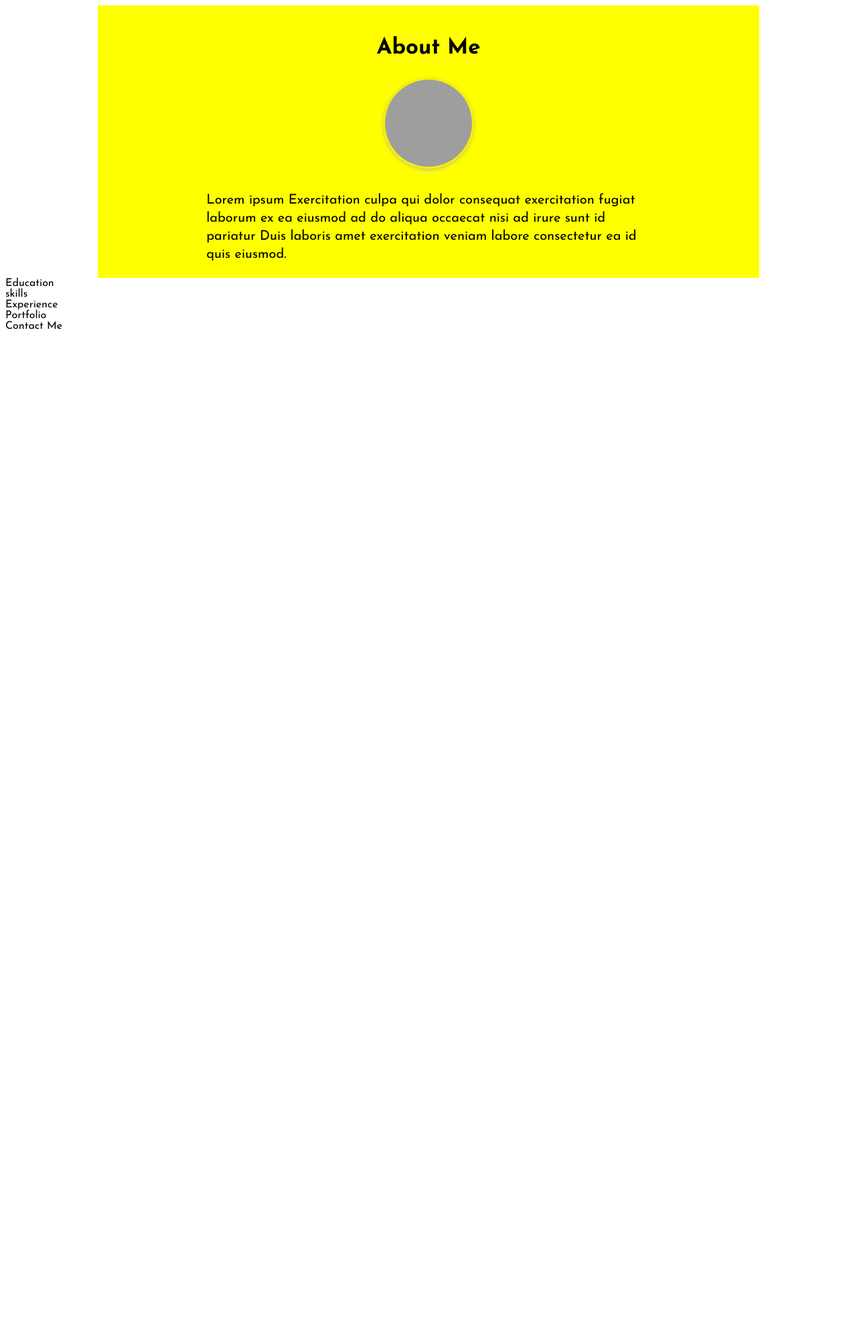
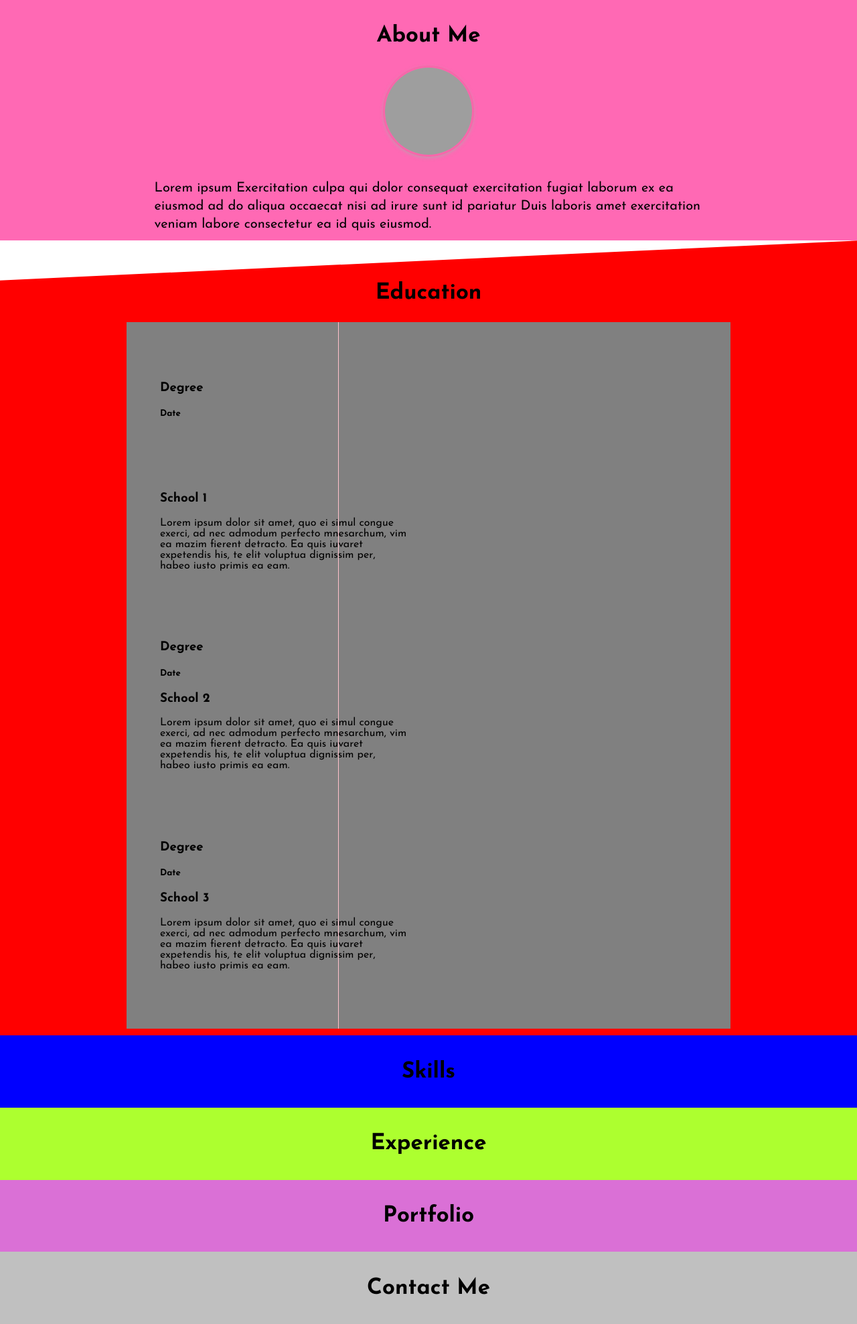
Before and after one commit to okafohenry/portfolio, a PHP site: page /resume.html in a window 1280 px wide. Shown: the whole page at 67% size. Before the commit the page ends 492 px from the top, so only its background shows below. Run offline with PHP 8.4, Linux system fonts and the light colour scheme; some libraries are stand-ins or nearby versions; grey boxes are pictures that could not be loaded.

Commit message:
added styling to resume.html

```diff
--- a/index.html
+++ b/index.html
@@ -15,11 +15,11 @@
     <section class="container">
         <section class="personal-information">
             <div>
-                <h5 class="hi-there">Hi there</h5>
+                <h5 class="hi-there">HI THERE,</h5>
                 <span id="name" class="name"></span>
-                <h5 class="intro">Frontend developer | Web instructor</h5>
+                <h5 class="intro">FRONTEND WEB DEVELOPER | WEB INSTRUCTOR</h5>
             </div>
-            <a href="resume.html">more about me &raquo;</a>
+            <a href="resume.html">MORE ABOUT ME &raquo;</a>
         </section>
         <section class="social-links">
             <a href="https://twitter.com/_okafohenrie" target="_blank">
--- a/resume.css
+++ b/resume.css
@@ -1,8 +1,12 @@
+body {
+    margin: 0;
+}
 html, body {
     font-family: 'Josefin Sans' !important;
 }
 h2 {
     font-size: 33px;
+    text-align: center;
 }
 section {
     max-width: 100%;
@@ -10,14 +14,14 @@
 }
 .container {
     width: 75%;
-    min-width: 300px;
-    padding: 20px;
-    background: yellow;
+    min-width: fit-content;
+    padding: 10px;
     margin: 0 auto;
 }
 
 .personal-info {
     text-align: center;
+    background: hotpink;
 }
 
 .personal-info img {
@@ -26,9 +30,59 @@
     box-shadow: 0px 2px 5px 0px  #abababab;
 }
 .personal-info p {
-    width: 70%;
+    width: 65%;
     margin: 30px auto 0 auto;
     font-size: 20px;
     text-align: left;
     line-height: 1.7rem;
 }
+
+
+/* Education section and timeline*/
+.education {
+    background: red;
+    padding-top: 1.5em;
+    clip-path: polygon(0 5%, 100% 0, 100% 100%, 0 100%);
+}
+
+.timeline-container{
+    position: relative;
+    width: 70%;
+    background: grey;
+    padding: 10px;
+    margin: 0 auto;
+}
+/*creating line for timeline*/
+.timeline-container::after{
+    content: '';
+    position: absolute;
+    width: 1px;
+    background-color: #FFC0CB;
+    top:0;
+    bottom: 0;
+    left: 35%;
+}
+/*Adjusting box of all content*/
+.content{
+    padding: 10px 40px;
+    position: relative;
+    width:51%;
+    box-sizing: border-box;
+    margin: 50px 0;
+}
+
+
+
+
+.skills {
+    background: blue;
+}
+.experience {
+    background: greenyellow
+}
+.portfolio {
+    background: orchid;
+}
+.contact-me {
+    background: silver;
+}
--- a/resume.html
+++ b/resume.html
@@ -18,10 +18,64 @@
             <p>Lorem ipsum Exercitation culpa qui dolor consequat exercitation fugiat laborum ex ea eiusmod ad do aliqua occaecat nisi ad irure sunt id pariatur Duis laboris amet exercitation veniam labore consectetur ea id quis eiusmod.</p>
         </div>
     </section>
-    <section class="education">Education</section>
-    <section class="skills">skills</section>
-    <section class="experience">Experience</section>
-    <section class="portfolio">Portfolio</section>
-    <section class="contact-me">Contact Me</section>
+    <section class="education">
+        <div class="container">
+            <h2> Education</h2>
+            <div class="timeline-container">
+                <div class="">
+                    <div class="content degree-date left">
+                        <h3>Degree</h3>
+                        <h5>Date</h5>
+                    </div>
+                    <div class="content education-info">
+                        <h3>School 1</h3>
+                        <p>Lorem ipsum dolor sit amet, quo ei simul congue exerci, ad nec admodum perfecto mnesarchum, vim ea mazim fierent detracto. Ea quis iuvaret expetendis his, te elit voluptua dignissim per, habeo iusto primis ea eam.</p>
+                    </div>
+                </div>
+
+                <div class="content">
+                    <div class="degree-date left">
+                        <h3>Degree</h3>
+                        <h5>Date</h5>
+                    </div>
+                    <div class="education-info">
+                        <h3>School 2</h3>
+                        <p>Lorem ipsum dolor sit amet, quo ei simul congue exerci, ad nec admodum perfecto mnesarchum, vim ea mazim fierent detracto. Ea quis iuvaret expetendis his, te elit voluptua dignissim per, habeo iusto primis ea eam.</p>
+                    </div>
+                </div>
+
+                <div class="content">
+                    <div class="degree-date left" >
+                        <h3>Degree</h3>
+                        <h5>Date</h5>
+                    </div>
+                    <div class="education-info">
+                        <h3>School 3</h3>
+                        <p>Lorem ipsum dolor sit amet, quo ei simul congue exerci, ad nec admodum perfecto mnesarchum, vim ea mazim fierent detracto. Ea quis iuvaret expetendis his, te elit voluptua dignissim per, habeo iusto primis ea eam.</p>
+                    </div>
+                </div>
+            </div>
+        </div>
+    </section>
+    <section class="skills">
+        <div class="container">
+            <h2>Skills</h2>
+        </div>
+    </section>
+    <section class="experience">
+        <div class="container">
+            <h2>Experience</h2>
+        </div>
+    </section>
+    <section class="portfolio">
+        <div class="container">
+            <h2>Portfolio</h2>
+        </div>
+    </section>
+    <section class="contact-me">
+        <div class="container">
+            <h2>Contact Me</h2>
+        </div>
+    </section>
 </body>
 </html>
```
Also changed, not shown: index.css (+24 -17 lines).
